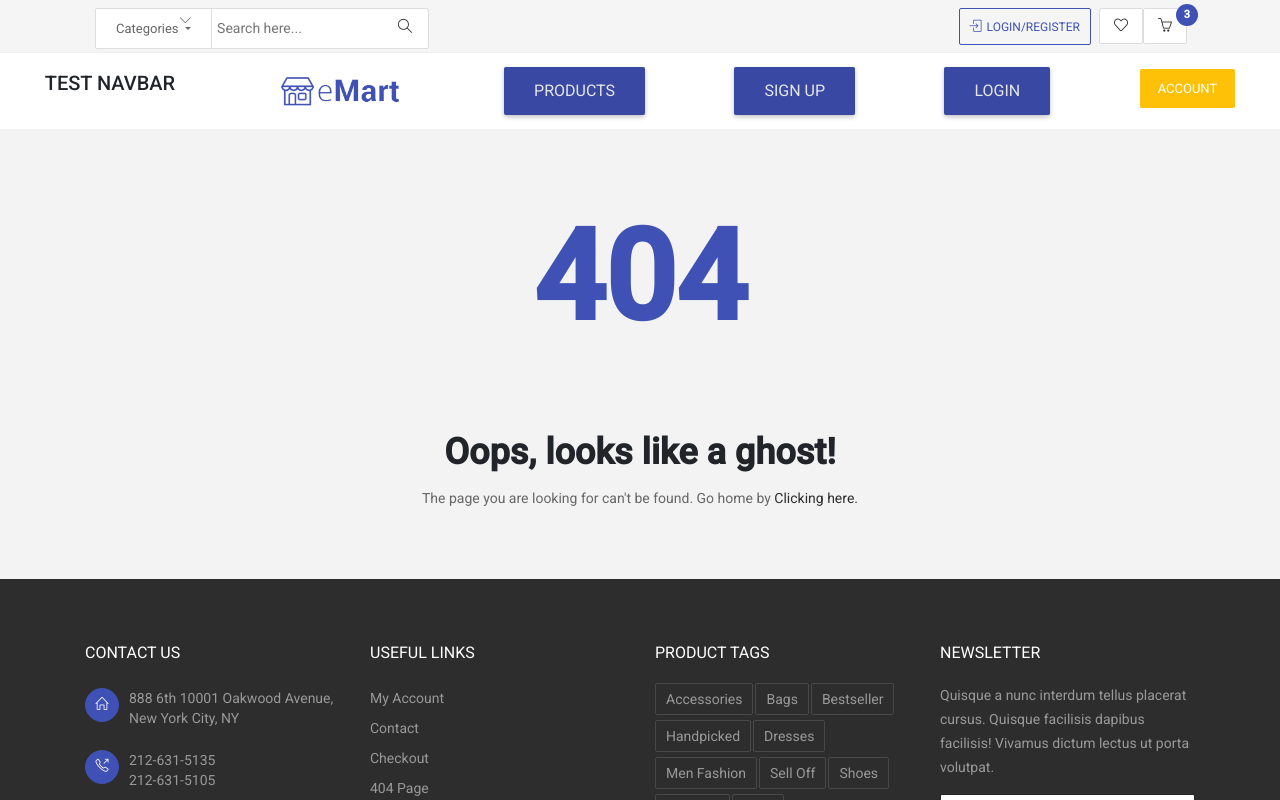
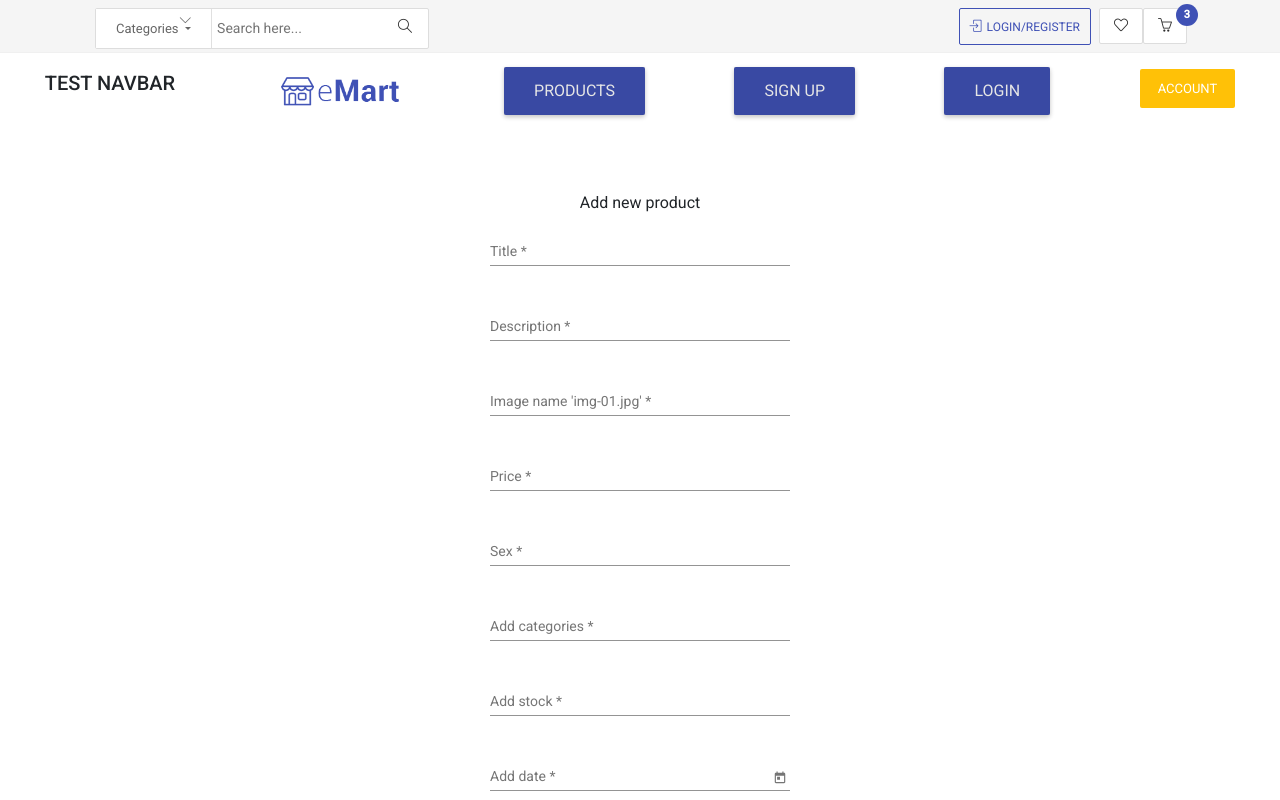
Before and after one commit to chirilaalexandru90/demo-angular9, an Angular app: page /add-new-product in a window 1280 px wide. Shown: the top 800 px of the page. Built offline with nearby package versions, Linux system fonts and the light colour scheme.

Commit message:
Add new product form bug fixes

```diff
--- a/db.json
+++ b/db.json
@@ -3,128 +3,38 @@
     {
       "id": 1,
       "title": "Product 1",
+      "description": "description - Lorem ipsum dolor sit amet, consectetur adipisicing Commodo...",
+      "imgUrl": "img-01.jpg",
       "price": 49.99,
-      "imgUrl": "img-01.jpg",
-      "category": "Woman",
-      "items_in_stock": 2,
-      "description": "description - Lorem ipsum dolor sit amet, consectetur adipisicing Commodo..."
+      "sex": "woman",
+      "categoryList": [],
+      "itemsInStock": 23,
+      "dateAdded": "",
+      "resealed": false
     },
     {
       "id": 2,
       "title": "Product 2",
+      "description": "description - 2 - Lorem ipsum dolor sit amet, consectetur adipisicing Commodo...",
+      "imgUrl": "img-02.jpg",
       "price": 49.99,
-      "imgUrl": "img-03.jpg",
-      "category": "Woman",
-      "items_in_stock": 2,
-      "description": "description - Lorem ipsum dolor sit amet, consectetur adipisicing Commodo..."
+      "sex": "man",
+      "categoryList": [],
+      "itemsInStock": 3,
+      "dateAdded": "",
+      "resealed": true
     },
     {
       "id": 3,
       "title": "Product 3",
+      "description": "description - 2 - Lorem ipsum dolor sit amet, consectetur adipisicing Commodo...",
+      "imgUrl": "img-02.jpg",
       "price": 49.99,
-      "imgUrl": "img-03.jpg",
-      "category": "Man",
-      "items_in_stock": 2,
-      "description": "description - Lorem ipsum dolor sit amet, consectetur adipisicing Commodo..."
-    },
-    {
-      "id": 4,
-      "title": "Product 1",
-      "price": 49.99,
-      "imgUrl": "img-04.jpg",
-      "category": "Man",
-      "items_in_stock": 2,
-      "description": "description - Lorem ipsum dolor sit amet, consectetur adipisicing Commodo..."
-    },
-    {
-      "id": 5,
-      "title": "Product 1",
-      "price": 49.99,
-      "imgUrl": "img-05.jpg",
-      "category": "Man",
-      "items_in_stock": 2,
-      "description": "description - Lorem ipsum dolor sit amet, consectetur adipisicing Commodo..."
-    },
-    {
-      "id": 6,
-      "title": "Product 1",
-      "price": 49.99,
-      "imgUrl": "img-06.jpg",
-      "category": "Man",
-      "items_in_stock": 2,
-      "description": "description - Lorem ipsum dolor sit amet, consectetur adipisicing Commodo..."
-    },
-    {
-      "id": 7,
-      "title": "Product 1",
-      "price": 49.99,
-      "imgUrl": "img-07.jpg",
-      "category": "Man",
-      "items_in_stock": 2,
-      "description": "description - Lorem ipsum dolor sit amet, consectetur adipisicing Commodo..."
-    },
-    {
-      "id": 8,
-      "title": "Product 1",
-      "price": 49.99,
-      "imgUrl": "img-08.jpg",
-      "category": "Man",
-      "items_in_stock": 2,
-      "description": "description - Lorem ipsum dolor sit amet, consectetur adipisicing Commodo..."
-    },
-    {
-      "title": "Product 9",
-      "price": 21.93,
-      "imgUrl": "img-04.jpg",
-      "id": 9,
-      "category": "Man",
-      "items_in_stock": 2,
-      "description": "description - Lorem ipsum dolor sit amet, consectetur adipisicing Commodo..."
-    },
-    {
-      "title": "Leather Jacket",
-      "price": 34.86,
-      "imgUrl": "img-08.jpg",
-      "id": 10,
-      "category": "Man",
-      "items_in_stock": 2,
-      "description": "description - Lorem ipsum dolor sit amet, consectetur adipisicing Commodo..."
-    },
-    {
-      "title": "CFR T-shirt",
-      "price": 123.99,
-      "imgUrl": "img-02.jpg",
-      "id": 11,
-      "category": "Man",
-      "items_in_stock": 2,
-      "description": "description - Lorem ipsum dolor sit amet, consectetur adipisicing Commodo..."
-    },
-    {
-      "title": "Leather Jacket",
-      "price": 34,
-      "imgUrl": "img-03.jpg",
-      "id": 12,
-      "category": "Man",
-      "items_in_stock": 2,
-      "description": "description - Lorem ipsum dolor sit amet, consectetur adipisicing Commodo..."
-    },
-    {
-      "title": "Some product",
-      "price": 2,
-      "imgUrl": "img-08.jpg",
-      "id": 13,
-      "category": "Man",
-      "items_in_stock": 2,
-      "description": "description - Lorem ipsum dolor sit amet, consectetur adipisicing Commodo..."
-    },
-    {
-      "title": "Red Pants",
-      "price": 12,
-      "imgUrl": "img-08.jpg",
-      "category": "Man",
-      "items_in_stock": 2,
-      "id": 14,
-      "description": "description - Lorem ipsum dolor sit amet, consectetur adipisicing Commodo..."
+      "sex": "man",
+      "categoryList": [],
+      "itemsInStock": 3,
+      "dateAdded": "",
+      "resealed": true
     }
   ],
   "user": {
@@ -139,7 +49,7 @@
       "title": "Red Pants",
       "description": "description - Lorem ipsum dolor sit amet, consectetur adipisicing Commodo...",
       "imgUrl": "img-08.jpg",
-      "items_in_stock": 2,
+      "itemsInStock": 2,
       "price": "120"
     }
   ]
--- a/src/app/app-routing.module.ts
+++ b/src/app/app-routing.module.ts
@@ -7,6 +7,7 @@ import { SignupComponent } from './layout/auth/signup/signup';
 import { LoginComponent } from './layout/auth/login/login';
 import { MyAccountComponent } from './layout/account/my-account';
 import { AuthGuard } from './layout/auth/auth.guard';
+import { NewProductComponent } from './layout/admin/new-product/new-product';
 
 const routes: Routes = [
   { path: '', redirectTo: '/home', pathMatch: 'full' },
@@ -19,6 +20,10 @@ const routes: Routes = [
     component: MyAccountComponent,
     canActivate: [AuthGuard]
   },
+  {
+    path: 'add-new-product',
+    component: NewProductComponent
+  },
   { path: '**', component: NotFoundComponent },
 ];
 @NgModule({
--- a/src/app/app.module.ts
+++ b/src/app/app.module.ts
@@ -20,6 +20,7 @@ import { MaterialModule } from './material.module';
 import { AuthModule } from './layout/auth/auth.module';
 import { HeaderComponent } from './layout/header/header';
 import { ProductsService } from './shared/services/products.service';
+import { AdminModule } from './layout/admin/admin.module';
 @NgModule({
   declarations: [
     AppComponent,
@@ -40,7 +41,8 @@ import { ProductsService } from './shared/services/products.service';
     AppRoutingModule,
     HeaderModule,
     AuthModule,
-    HomeModule
+    AdminModule,
+    HomeModule,
   ],
   providers: [
     AuthService,
--- a/src/app/layout/admin/new-product/new-product.html
+++ b/src/app/layout/admin/new-product/new-product.html
@@ -17,8 +17,8 @@
             <mat-form-field>
               <mat-label>Description</mat-label>
               <input type="text" matInput placeholder="Description" minlength="6" formControlName="description">
-              <mat-hint align="end">Minimum 6 characters</mat-hint>
-              <mat-error>Field is empty</mat-error>
+              <!-- <mat-hint align="end">Minimum 6 characters</mat-hint> -->
+              <mat-error>Please add a description with more than 6 characters</mat-error>
             </mat-form-field>
 
 
@@ -48,14 +48,14 @@
 
             <mat-form-field>
               <mat-label>Add stock</mat-label>
-              <input type="number" matInput placeholder="Items in stock" formControlName="items_in_stock">
+              <input type="number" matInput placeholder="Items in stock" formControlName="itemsInStock">
               <mat-error>Field is empty</mat-error>
             </mat-form-field>
 
             <mat-form-field>
               <mat-label>Add date</mat-label>
               <input type="text" matInput placeholder="Date" [matDatepicker]="picker"
-                formControlName="date_added">
+                formControlName="dateAdded">
               <mat-datepicker-toggle matSuffix [for]="picker"></mat-datepicker-toggle>
               <mat-datepicker #picker></mat-datepicker>
             </mat-form-field>
@@ -65,8 +65,7 @@
               <input type="text" matInput placeholder="radio true false" formControlName="resealed">
             </mat-form-field>
 
-            <button class="btn btn-common" type="submit" mat-raised-button color="primary">Submit</button>
-
+            <button class="btn btn-common" type="submit" mat-raised-button color="primary">Add</button>
             <br>
           </form>
         </div>
--- a/src/app/layout/admin/new-product/new-product.ts
+++ b/src/app/layout/admin/new-product/new-product.ts
@@ -1,3 +1,4 @@
+import { FormGroup, FormControl, Validators } from '@angular/forms';
 import { Component, OnInit } from '@angular/core';
 
 @Component({
@@ -6,11 +7,42 @@ import { Component, OnInit } from '@angular/core';
 })
 
 export class NewProductComponent implements OnInit {
-
+  newProductForm: FormGroup;
   constructor() { }
 
   ngOnInit(): void {
-
+    this.newProductForm = new FormGroup({
+      title: new FormControl('', {
+        validators: [Validators.required]
+      }),
+      description: new FormControl('', {
+        validators: [Validators.required]
+      }),
+      imgUrl: new FormControl('', {
+        validators: [Validators.required]
+      }),
+      price: new FormControl('', {
+        validators: [Validators.required]
+      }),
+      sex: new FormControl('', {
+        validators: [Validators.required]
+      }),
+      categoryList: new FormControl('', {
+        validators: Validators.required
+      }),
+      itemsInStock: new FormControl('', {
+        validators: Validators.required
+      }),
+      dateAdded: new FormControl('', {
+        validators: Validators.required
+      }),
+      resealed: new FormControl('', {
+        validators: Validators.required
+      })
+    });
   }
 
+  onSubmit() {
+    console.log(this.newProductForm);
+  }
 }
--- a/src/app/layout/auth/login/login.ts
+++ b/src/app/layout/auth/login/login.ts
@@ -7,7 +7,7 @@ import { FormGroup, FormControl, Validators } from '@angular/forms';
   templateUrl: './login.html'
 })
 export class LoginComponent implements OnInit {
-  loginForm;
+  loginForm: FormGroup;
 
   constructor(
     private authService: AuthService
--- a/src/app/shared/models/product.model.ts
+++ b/src/app/shared/models/product.model.ts
@@ -6,7 +6,7 @@ export interface Product {
   price: number;
   sex: 'man' | 'woman' | null;
   categoryList: Array<string>;
-  items_in_stock: number;
-  date_added?: Date;
+  itemsInStock: number;
+  dateAdded?: Date;
   resealed: boolean;
 }
--- a/src/app/shared/services/products.service.ts
+++ b/src/app/shared/services/products.service.ts
@@ -10,8 +10,8 @@ export class ProductsService {
       price: 49.99,
       sex: 'woman',
       categoryList: [],
-      items_in_stock: 23,
-      date_added: new Date(),
+      itemsInStock: 23,
+      dateAdded: new Date(),
       resealed: false
     },
     {
@@ -22,8 +22,8 @@ export class ProductsService {
       price: 49.99,
       sex: 'man',
       categoryList: [],
-      items_in_stock: 3,
-      date_added: new Date(),
+      itemsInStock: 3,
+      dateAdded: new Date(),
       resealed: true
     }
   ];
```
Also changed, not shown: src/app/layout/admin/admin.module.ts (added, +21 -0 lines).
